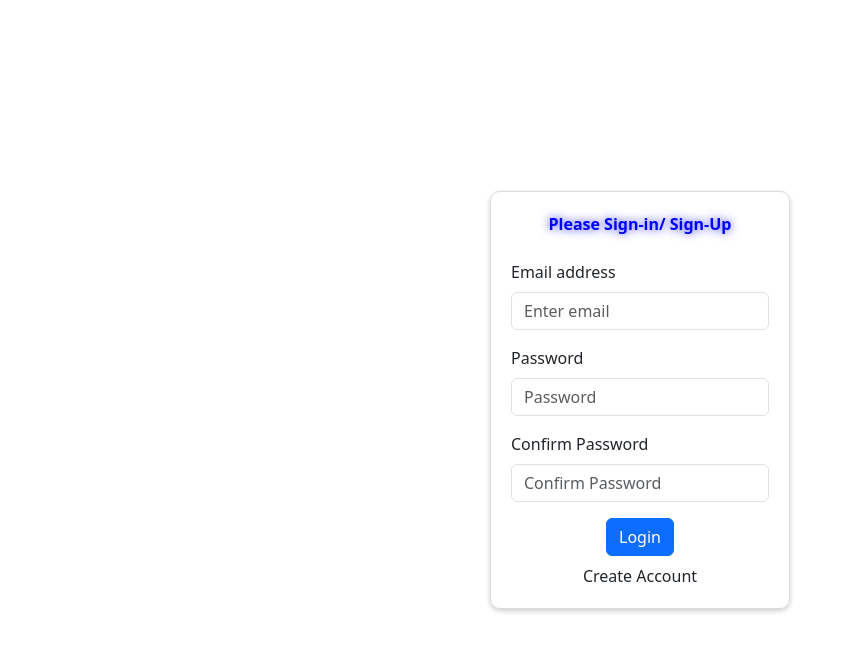
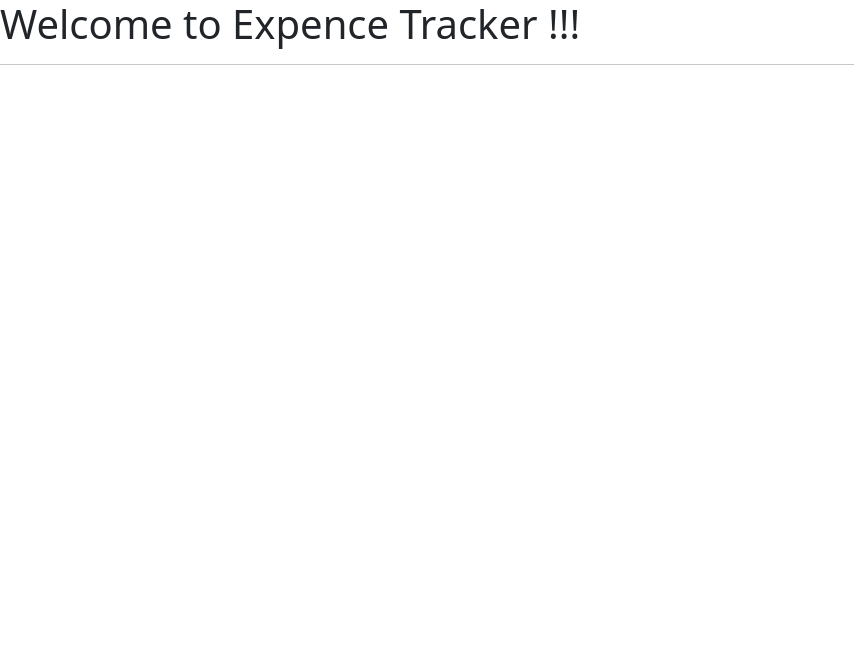
Before and after one commit to ShivaMisraa/Expanse-Tracker, a React (Create React App) app: page /loginPage in a window 1280 px wide. Shown: the top 652 px of the page, without its empty margins (0-854 px from the left). Built offline with nearby package versions, Linux system fonts and the light colour scheme.

Commit message:
added after login page using route

```diff
--- a/package.json
+++ b/package.json
@@ -10,6 +10,7 @@
     "react": "^18.2.0",
     "react-bootstrap": "^2.9.0",
     "react-dom": "^18.2.0",
+    "react-router-dom": "^5.3.4",
     "react-scripts": "5.0.1",
     "web-vitals": "^2.1.4"
   },
--- a/src/App.js
+++ b/src/App.js
@@ -1,11 +1,20 @@
 import './App.css';
-import Login from './Login';
+import Login from './Auth/Login';
+import LoginPage from './Pages/LoginPage';
+import { BrowserRouter as Router, Route, Redirect , Switch} from "react-router-dom";
+import React, { useState } from "react";
 
 function App() {
+  const [isLoggedIn, setIsLoggedIn] = useState(false);
+
   return (
-    <div>
-      <Login/>
-    </div>
+    <Router>
+      <Switch>
+        <Route path="/loginPage" component={LoginPage} />
+        <Route path="/login" render={() => <Login onLogin={() => setIsLoggedIn(true)} />} />
+        <Redirect from="/" to={isLoggedIn ? "/loginPage" : "/login"} />
+      </Switch>
+    </Router>
   );
 }
 
--- a/src/Login.js
+++ b/src/Auth/Login.js
@@ -1,12 +1,16 @@
 import React, { useState, useRef } from "react";
 import { Form, Button } from "react-bootstrap";
+import { useHistory } from "react-router-dom";
 
 const Login = () => {
   const [isLogin, setIsLogin] = useState(true);
 
+
   const emailInputRef = useRef();
   const passwordInputRef = useRef();
   const confirmPasswordInputRef = useRef();
+
+  const history = useHistory();
 
   const switchAuthModeHandler = () => {
     setIsLogin((prevState) => !prevState);
@@ -17,13 +21,20 @@ const Login = () => {
 
     const enteredEmail = emailInputRef.current.value;
     const enteredPassword = passwordInputRef.current.value;
+
+
+    if (!isLogin) {
         const enteredConfirmPassword = confirmPasswordInputRef.current.value;
 
-    // Check if the passwords match during signup
+
         if (enteredPassword !== enteredConfirmPassword) {
           alert("Passwords do not match.");
           return;
         }
+      }
+
+
+
 
     let url;
     if (isLogin) {
@@ -60,10 +71,13 @@ const Login = () => {
         console.log("User logged in");
         emailInputRef.current.value = '';
         passwordInputRef.current.value = '';
-        confirmPasswordInputRef.current.value='';
+
+        history.push("/loginPage");
+
       })
       .catch((err) => {
         alert(err.message);
+        console.log(err.message)
       });
   };
 
@@ -109,6 +123,7 @@ const Login = () => {
           />
         </Form.Group>
 
+        {!isLogin && (
             <Form.Group className="mb-3">
             <Form.Label>Confirm Password</Form.Label>
             <Form.Control
@@ -118,7 +133,7 @@ const Login = () => {
               required
             />
           </Form.Group>
-
+          )}
         <div className="d-flex justify-content-center">
           <Button onClick={submitHandler} variant="primary" type="submit">
             {isLogin ? "Login" : "Create Account"}
--- /dev/null
+++ b/src/Pages/LoginPage.js
@@ -0,0 +1,14 @@
+import React from 'react'
+
+const LoginPage = () => {
+    console.log("loginpage is rendered")
+  return (
+    <div>
+        <h1>Welcome to  Expence Tracker !!!</h1>
+        <hr/>
+
+    </div>
+  )
+}
+
+export default LoginPage;
```
Also changed, not shown: 1 other file (tests, documents, lock files or other folders). Lines whose indentation alone changed are shown as unchanged.
